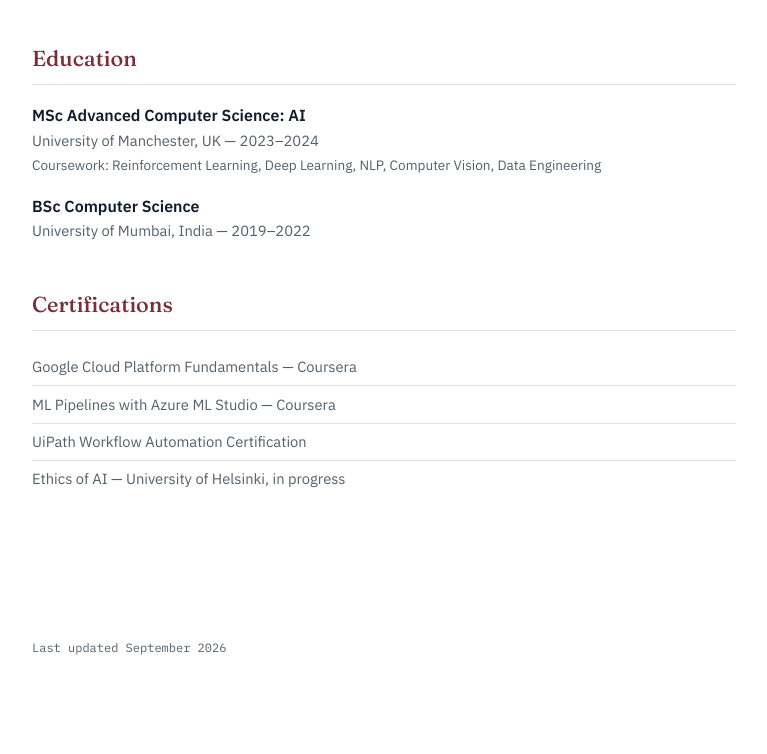
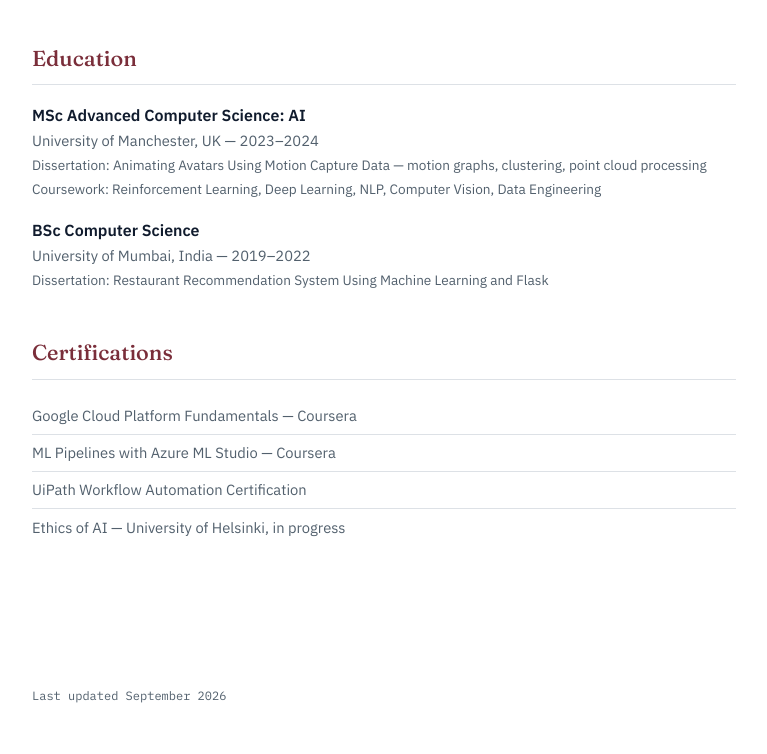
Before and after one commit to MohiniDeshpande/MohiniDeshpande.github.io, a plain HTML site: page index.html in a window 1280 px wide. Shown: the part 2127-2881 px from the top of the page, without its empty margins (256-1023 px from the left). Before the commit the page ends 2832 px from the top, so only its background shows below. Drawn offline with Linux system fonts and the light colour scheme.

Commit message:
Update education section with dissertation information
Added dissertation details for MSc and BSc programs.

```diff
--- a/index.html
+++ b/index.html
@@ -407,11 +407,13 @@
       <div class="edu-block">
         <div class="edu-title">MSc Advanced Computer Science: AI</div>
         <div class="edu-meta">University of Manchester, UK — 2023–2024</div>
+        <div class="edu-course">Dissertation: Animating Avatars Using Motion Capture Data — motion graphs, clustering, point cloud processing</div>
         <div class="edu-course">Coursework: Reinforcement Learning, Deep Learning, NLP, Computer Vision, Data Engineering</div>
       </div>
       <div class="edu-block">
         <div class="edu-title">BSc Computer Science</div>
         <div class="edu-meta">University of Mumbai, India — 2019–2022</div>
+        <div class="edu-course">Dissertation: Restaurant Recommendation System Using Machine Learning and Flask</div>
       </div>
     </section>
 
```
